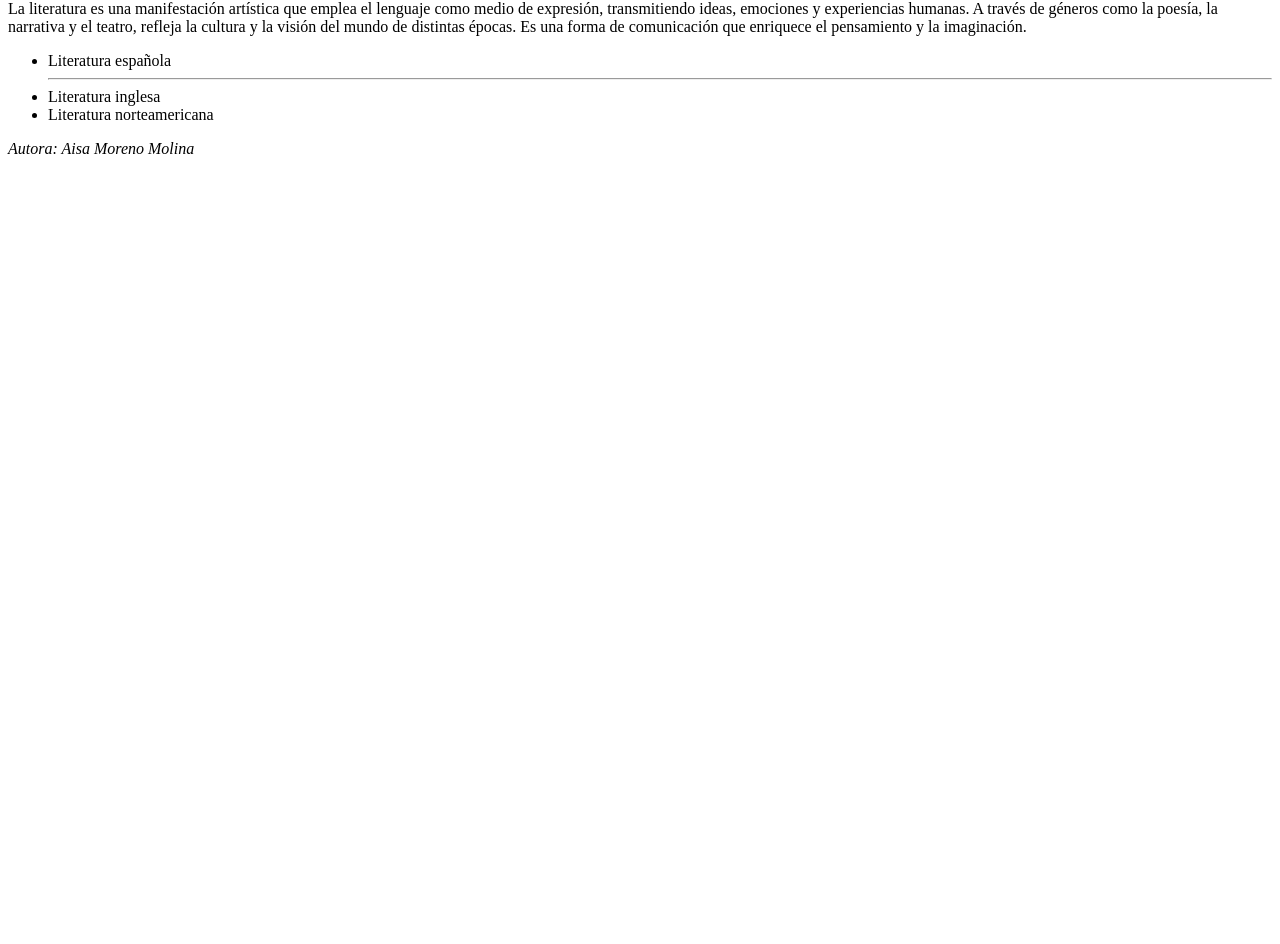
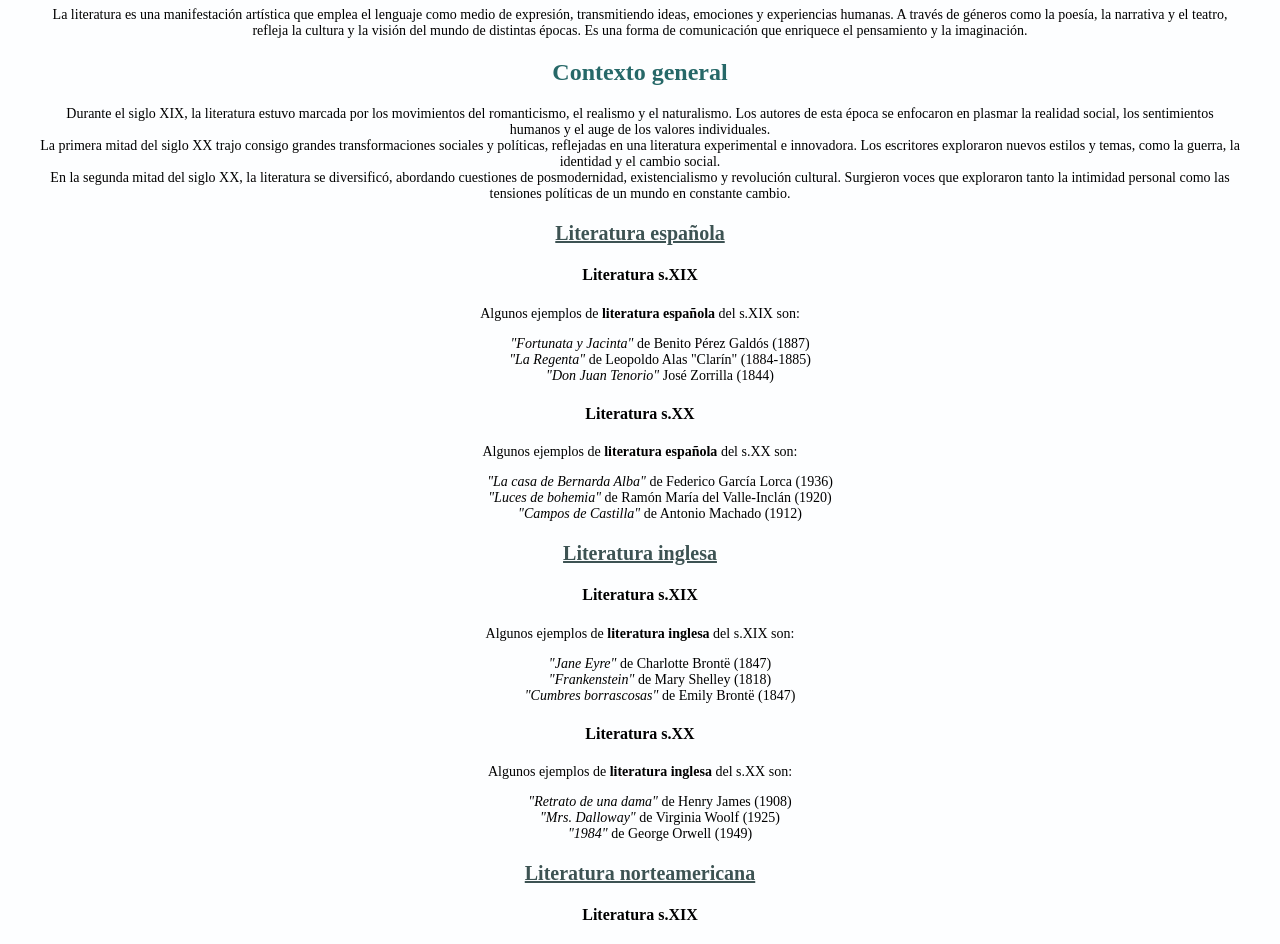
Before and after one commit to supernovacode-hub/cursoVertice, a plain HTML site: page index.html in a window 1280 px wide. Shown: the part 80-1024 px from the top of the page. Before the commit the page ends 800 px from the top, so only its background shows below. Drawn offline with Linux system fonts and the light colour scheme.

Commit message:
Tema 1. Actividad 1 y 2 terminadas.

```diff
--- a/index.html
+++ b/index.html
@@ -1,23 +1,83 @@
-<!DOCTYPE html> <!-- aquí ella ha puesto solo <html> -->
+<!DOCTYPE html>
 <head> <!-- Contiene metadatos y enlaces a recursos externos como hojas de estilo o scripts. No se muestra directamente en la página, pero es esencial para su correcta visualización. -->
         <meta name="Author" content="Aisa Moreno Molina">
         <meta name="descripcion" CONTENT="página web del curso de Vértice">
         <meta name="DC.Language" SCHEME="RFC1766" CONTENT="Spanish">
-       <!-- <link rel="stylesheet" href="styles.css">  Esto no ponerlo -->
+       <link rel="stylesheet" href="styles.css">
         <title>Literatura</title>
 </head>
 
 <body> <!--Es la parte visible del documento HTML que contiene el contenido principal, como textos, imágenes, enlaces y otros elementos interactivos.-->
-    <h1>Literatura</h1>
-    <p>La literatura es una manifestación artística que emplea el lenguaje como medio de expresión, transmitiendo ideas, emociones y experiencias humanas. A través de géneros como la poesía, la narrativa y el teatro, refleja la cultura y la visión del mundo de distintas épocas. Es una forma de comunicación que enriquece el pensamiento y la imaginación.</p>
-    <ul>
-        <li>Literatura española</li>
-        <hr> <!--Línea horizontal-->
-        <li>Literatura inglesa</li>
-        <li>Literatura norteamericana</li>
-    </ul>
+        <h1>Literatura</h1>
+        <p>La literatura es una manifestación artística que emplea el lenguaje como medio de expresión, transmitiendo ideas, emociones y experiencias humanas. A través de géneros como la poesía, la narrativa y el teatro, refleja la cultura y la visión del mundo de distintas épocas. Es una forma de comunicación que enriquece el pensamiento y la imaginación.</p>
+        <h2>Contexto general</h2>
+        <p class="literatura"> Durante el siglo XIX, la literatura estuvo marcada por los movimientos del romanticismo, el realismo y el naturalismo. Los autores de esta época se enfocaron en plasmar la realidad social, los sentimientos humanos y el auge de los valores individuales.
+            <br>
+            La primera mitad del siglo XX trajo consigo grandes transformaciones sociales y políticas, reflejadas en una literatura experimental e innovadora. Los escritores exploraron nuevos estilos y temas, como la guerra, la identidad y el cambio social.
+            <br>
+            En la segunda mitad del siglo XX, la literatura se diversificó, abordando cuestiones de posmodernidad, existencialismo y revolución cultural. Surgieron voces que exploraron tanto la intimidad personal como las tensiones políticas de un mundo en constante cambio.
+        </p>
+    <h3><u>Literatura española</u>
+        <h4>Literatura s.XIX</h4>
+        <p class="literatura">Algunos ejemplos de <b>literatura española</b> del s.XIX son:
+            <ul>
+                <li><i>"Fortunata y Jacinta"</i> de Benito Pérez Galdós (1887)</li>
+                <li><i>"La Regenta"</i> de Leopoldo Alas "Clarín" (1884-1885)</li>
+                <li><i>"Don Juan Tenorio"</i> José Zorrilla (1844)</li>
+            </ul>
+        </p>
+        <h4>Literatura s.XX</h4>
+        <p class="literatura">Algunos ejemplos de <b>literatura española</b> del s.XX son:
+            <ul>
+                <li><i>"La casa de Bernarda Alba"</i> de Federico García Lorca (1936)</li>
+                <li><i>"Luces de bohemia"</i> de Ramón María del Valle-Inclán (1920)</li>
+                <li><i>"Campos de Castilla"</i> de Antonio Machado (1912)</li>
+            </ul>
+        </p>
+    </h3>
+
+    <h3><u>Literatura inglesa</u>
+        <h4>Literatura s.XIX</h4>
+        <p class="literatura">Algunos ejemplos de <b>literatura inglesa</b> del s.XIX son:
+            <ul>
+                <li><i>"Jane Eyre"</i> de Charlotte Brontë (1847)</li>
+                <li><i>"Frankenstein"</i> de Mary Shelley (1818)</li>
+                <li><i>"Cumbres borrascosas"</i> de Emily Brontë (1847)</li>
+            </ul>
+        </p>
+        <h4>Literatura s.XX</h4>
+        <p class="literatura">Algunos ejemplos de <b>literatura inglesa</b> del s.XX son:
+            <ul>
+                <li><i>"Retrato de una dama"</i> de Henry James (1908)</li>
+                <li><i>"Mrs. Dalloway"</i> de Virginia Woolf (1925)</li>
+                <li><i>"1984"</i> de George Orwell (1949)</li>
+            </ul>
+        </p>
+    </h3>
+    <h3><u>Literatura norteamericana</u>
+        <h4>Literatura s.XIX</h4>
+        <p class="literatura">Algunos ejemplos de <b>literatura norteamericana</b> del s.XIX son:
+            <ul>
+                <li><i>"Moby-Dick"</i> de Herman Melville (1851)</li>
+                <li><i>"Las aventuras de Huckleberry Finn"</i> de Mark Twain (1884)</li>
+                <li><i>"La letra escarlata"</i> de Nathaniel Hawthorne (1850)</li>
+            </ul>
+        </p>
+        <h4>Literatura s.XX</h4>
+        <p class="literatura">Algunos ejemplos de <b>literatura norteamericana</b> del s.XX son:
+            <ul>
+                <li><i>"El gran Gatsby"</i> de F. Scott Fitzgerald (1925)</li>
+                <li><i>"De ratones y hombres"</i> de John Steinbeck (1937)</li>
+                <li><i>"Matar a un ruiseñor"</i> de Harper Lee (1960)</li>
+            </ul>
+        </p>
+    </h3>
     <footer> <!--Representa la sección final de la página o un bloque de contenido, donde suelen colocarse créditos, enlaces adicionales o información de contacto.-->
      <p><i>Autora: Aisa Moreno Molina</i></p>
     </footer>
 </body>
+<!--He usado el atributo "class" para así poder cambiar el estilo de todos los <p> a la vez.
+            También he usado <ul> para enumerar las obras de cada época para que queden de manera más ordenada. Si hubiera usado <p> para cada obra tendría un código más extendo.
+            El uso de <b> me ha permitido resaltar de qué apartado se están dando ejemplos, en este caso, literatura española, inglesa y norteamericana.
+            He etiquetado las obras literarias con <i> como uno de los usos que tiene el estilo itálica.-->
 </html>
--- /dev/null
+++ b/styles.css
@@ -0,0 +1,49 @@
+
+body {
+    background-color: rgb(253, 254, 255);
+    color:black;
+    margin-right: 40px;
+    margin-left:40px;
+}
+h1{
+    text-align: center;
+    font-size: 40px;
+    margin-bottom:20px;
+    margin-top: 20px;
+    color:rgb(59, 164, 163)
+}
+p {
+    text-align: center;
+    font-size: 14px;
+}
+h2 {
+    color:rgb(38, 104, 104);
+    margin-bottom:20px;
+    margin-top: 20px;
+    text-align:center;
+}
+h3{
+    font-size: 20px;
+    text-align: center;
+    color:rgb(61, 83, 83);
+    margin-top:20px;
+    margin-bottom: 20px;
+}
+h4 {
+    text-align:center;
+}
+.literatura{
+    text-align: center;
+    margin-top: 20px;
+}
+ul{
+    font-size:14px;
+    margin-top:6px;
+    margin-bottom: 20px;
+    text-align: center;
+    list-style: none;
+}
+
+footer{
+    color: black;
+}
```
Also changed, not shown: style.css (deleted), 1 other file.
